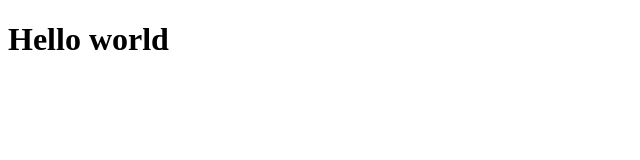
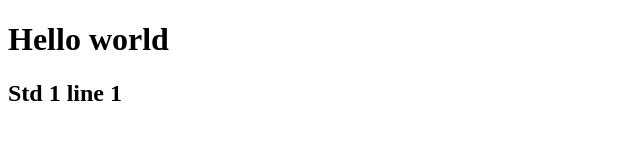
Before and after one commit to tejaskha/Myfiles, a plain HTML site: page index.html in a window 1280 px wide. Shown: the whole page, without its empty margins (0-640 px from the left). Drawn offline with Linux system fonts and the light colour scheme.

Commit message:
S1 updated

```diff
--- a/index.html
+++ b/index.html
@@ -7,5 +7,6 @@
 </head>
 <body>
     <h1>Hello world</h1>
+    <h2>Std 1 line 1</h2>
 </body>
 </html>
```
